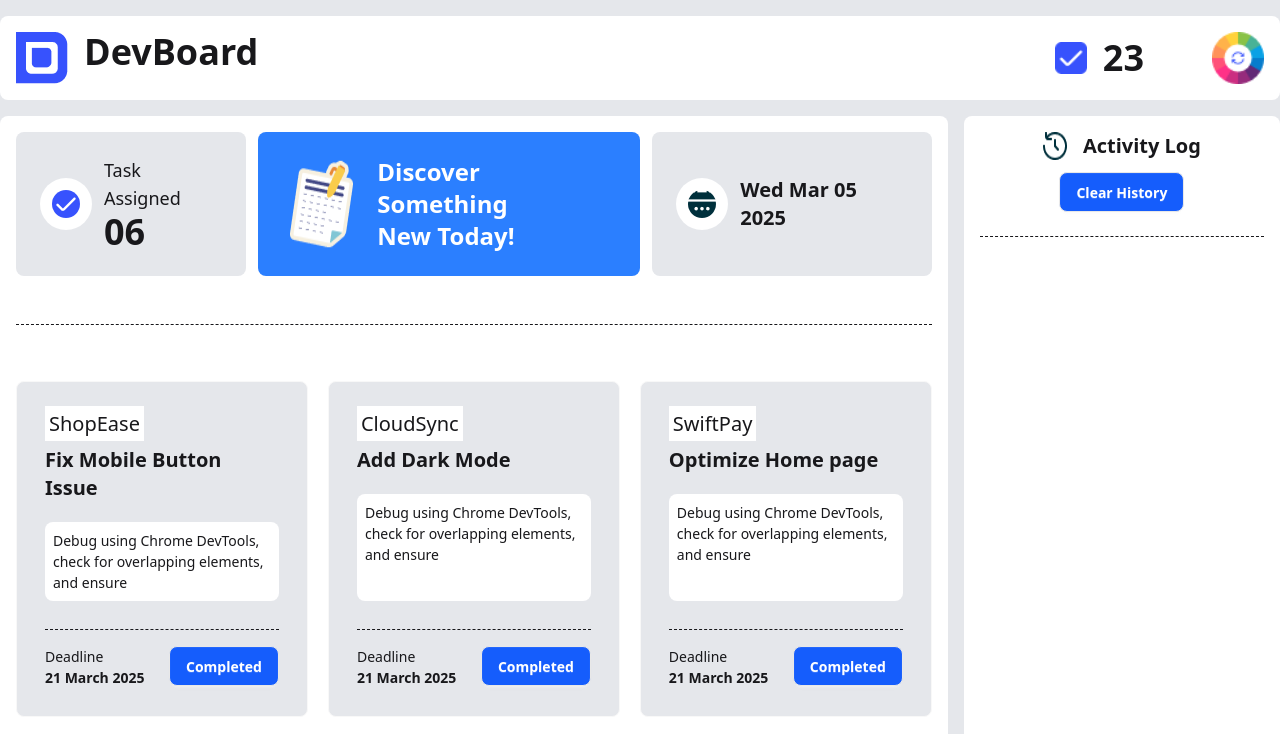
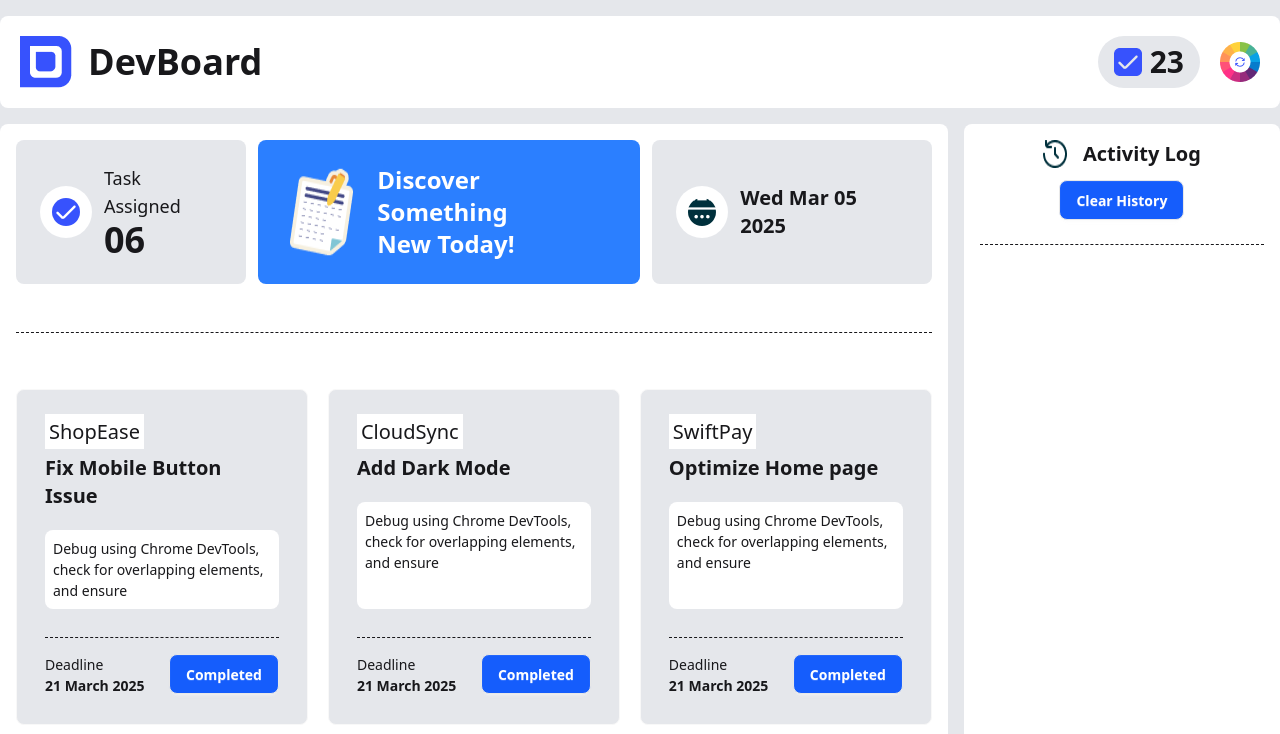
Before and after one commit to rajonmia122/dev-board, a plain HTML site: page index.html in a window 1280 px wide. Shown: the top 734 px of the page. Drawn offline with nearby package versions, Linux system fonts and the light colour scheme.

Commit message:
Dev-board succesfuly done

```diff
--- a/index.html
+++ b/index.html
@@ -20,21 +20,21 @@
 
 </head>
 <body id="body-bg" class="bg-gray-200 py-4">
-    <header>
-        <section class="container bg-white mx-auto p-4 rounded-lg">
+    <header class="container mx-auto">
+        <section class=" bg-white p-5 rounded-lg">
             <nav class="flex justify-between">
-                <div class="flex gap-4 ">
+                <div class="flex gap-4 items-center">
                     <img src="assets/logo.png" alt="">
                     <h1 class="text-4xl font-bold">DevBoard</h1>
 
                 </div>
 
-                <div class="flex gap-20 ">
-                    <div class="flex gap-4 items-center">
-                        <img class="size-8" src="assets/checkbox.png" alt="">
-                    <h1 id="totalTask" class="text-4xl font-bold">23</h1>
+                <div class="flex gap-5 justify-between items-center">
+                    <div class="flex gap-2 items-center bg-gray-200  rounded-4xl px-4 py-2">
+                        <img src="assets/checkbox.png" alt="">
+                    <h1 id="totalTask" class="text-3xl font-bold">23</h1>
                     </div>
-                    <img id="root" src="assets/theme-btn.png" alt="">
+                    <div><img id="root" src="assets/theme-btn.png" alt=""></div>
 
 
                 </div>
--- a/script.js
+++ b/script.js
@@ -40,7 +40,7 @@ function btnClicked(btnID){
 
        } else{
         alert('Your Task is Completed');
-        alert('"Congratulations!", you have completed all the task');
+        alert('"Congratulations!", you have completed all the tasks.');
        }
 
 
```
